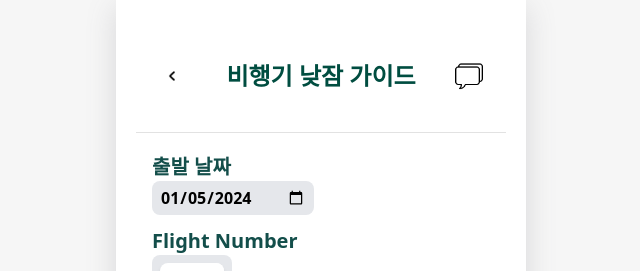
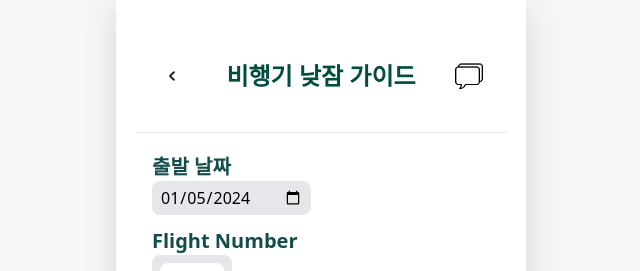
Before and after one commit to iyk2h/jubilant-goggles, a Next.js app: page /flights/input in a window 1280 px wide. Shown: the top 271 px of the page, without its empty margins (319-959 px from the left). Built offline with nearby package versions, Linux system fonts and the light colour scheme; a web font is replaced by a local one.

Commit message:
style : 폰트 수정

```diff
--- a/app/components/FlightInfo.js
+++ b/app/components/FlightInfo.js
@@ -130,7 +130,7 @@ const FlightInfo = ({ addFlight }) => {
             <h2 className="text-xl font-bold text-teal-900">출발 날짜</h2>
             <div>
               <input
-                className="text-base font-bold bg-gray-200 rounded-lg px-2 py-1 cursor-pointer"
+                className="text-base bg-gray-200 rounded-lg px-2 py-1 cursor-pointer"
                 type="date"
                 value={departureDate}
                 min={today}
```
